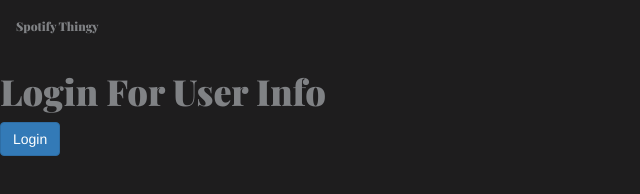
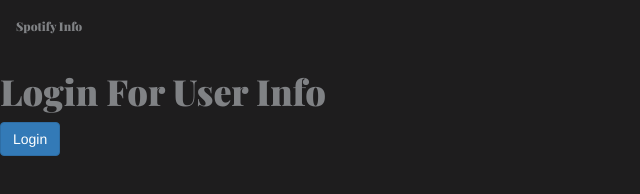
Before and after one commit to paul-hunter/spotify-info, a website: page public/index.html in a window 1280 px wide. Shown: the full height of the page, 0-640 px from the left. Drawn offline with nearby package versions, Linux system fonts and the light colour scheme.

Commit message:
spotify thingy -> spotify info

```diff
--- a/public/index.html
+++ b/public/index.html
@@ -24,7 +24,7 @@
     <body>
 
 		<nav class="navbar navbar-expand-lg navbar-light">
-			<a class="navbar-brand" href="#">Spotify Thingy</a>
+			<a class="navbar-brand" href="#">Spotify Info</a>
 		</nav>
 
 	    <div id='login'>
```
